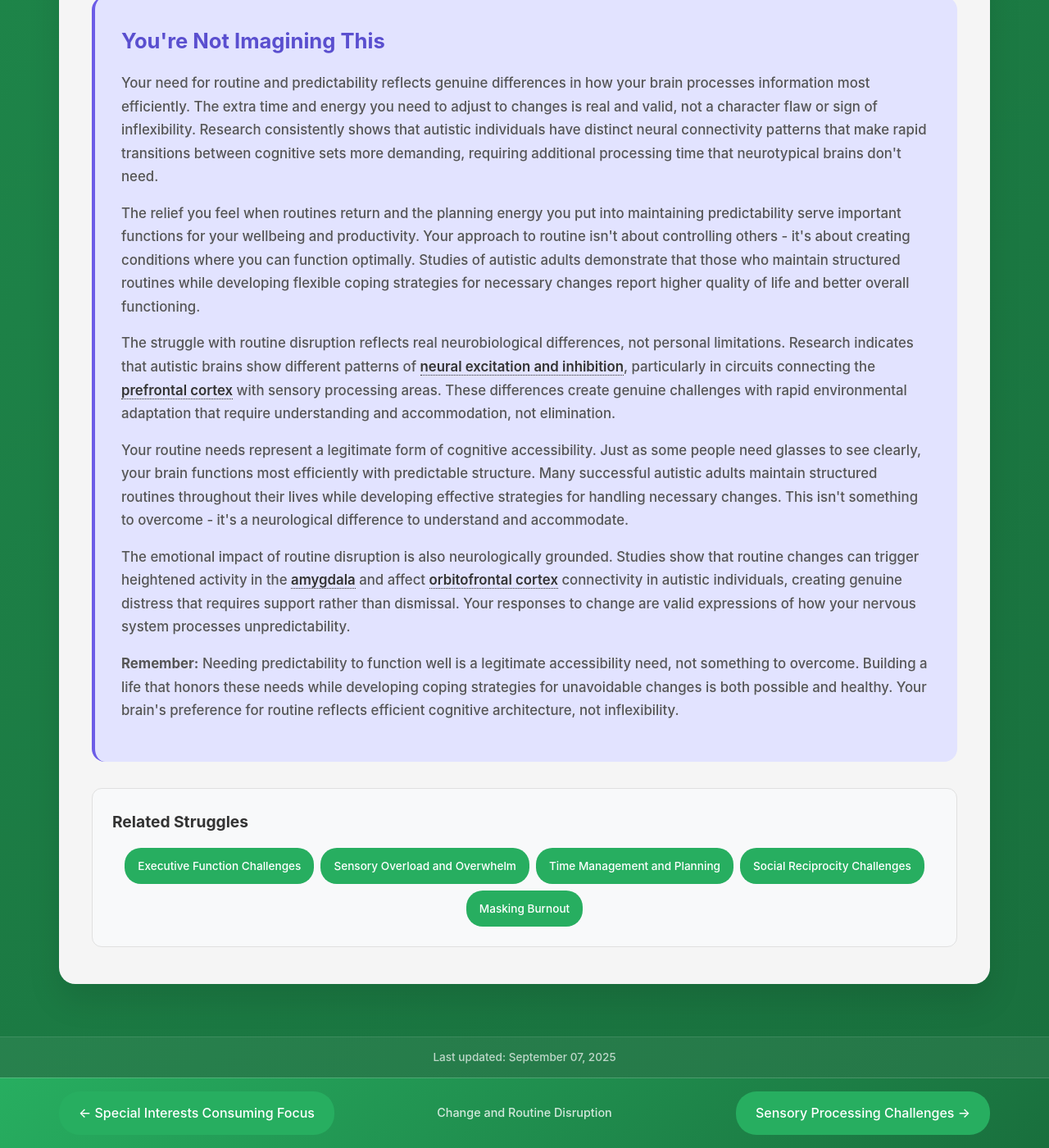
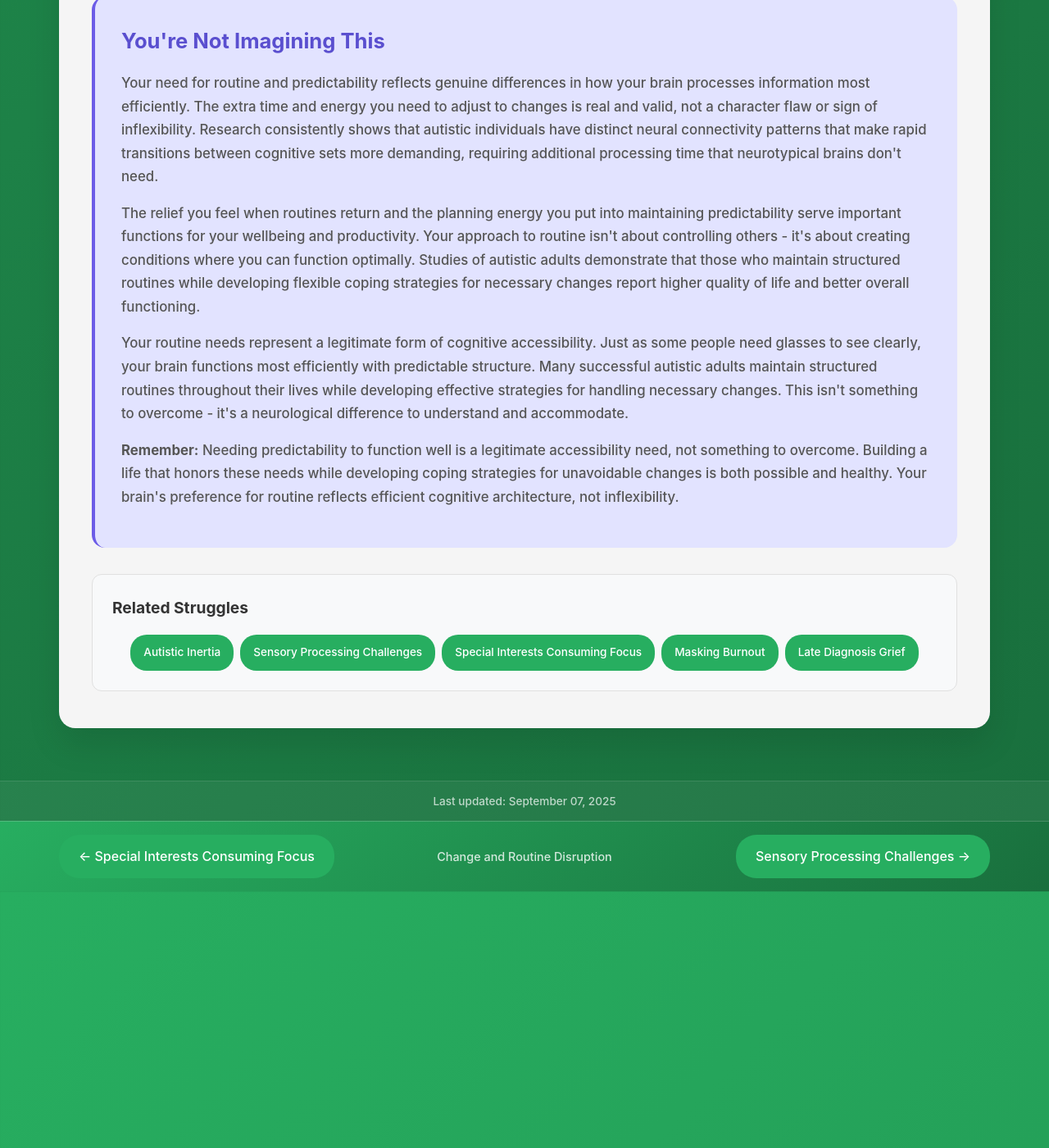
Before and after one commit to neurodivergent-survival-guide/neurodivergent-survival-guide, a Jekyll site: the page built from struggles/change-and-routine-disruption.html, in a window 1280 px wide and 1400 px high, scrolled down 5292 px. Shown: the whole window at 82% size. Built offline with Jekyll 4.4.1, drawn with Linux system fonts in a browser that asks for light colours; after the commit the page ends 6379 px from its top, so only the background shows below that.

Commit message:
Update change-and-routine-disruption.html

```diff
--- a/struggles/change-and-routine-disruption.html
+++ b/struggles/change-and-routine-disruption.html
@@ -140,11 +140,7 @@
 
         <p>The relief you feel when routines return and the planning energy you put into maintaining predictability serve important functions for your wellbeing and productivity. Your approach to routine isn't about controlling others - it's about creating conditions where you can function optimally. Studies of autistic adults demonstrate that those who maintain structured routines while developing flexible coping strategies for necessary changes report higher quality of life and better overall functioning.</p>
 
-        <p>The struggle with routine disruption reflects real neurobiological differences, not personal limitations. Research indicates that autistic brains show different patterns of <a class="jargon">neural excitation and inhibition<span class="tooltip">The brain's balance between stimulating and calming neural activity</span></a>, particularly in circuits connecting the <a class="jargon">prefrontal cortex<span class="tooltip">Brain region responsible for planning and executive functions</span></a> with sensory processing areas. These differences create genuine challenges with rapid environmental adaptation that require understanding and accommodation, not elimination.</p>
-
         <p>Your routine needs represent a legitimate form of cognitive accessibility. Just as some people need glasses to see clearly, your brain functions most efficiently with predictable structure. Many successful autistic adults maintain structured routines throughout their lives while developing effective strategies for handling necessary changes. This isn't something to overcome - it's a neurological difference to understand and accommodate.</p>
-
-        <p>The emotional impact of routine disruption is also neurologically grounded. Studies show that routine changes can trigger heightened activity in the <a class="jargon">amygdala<span class="tooltip">Brain structure involved in processing emotions and stress responses</span></a> and affect <a class="jargon">orbitofrontal cortex<span class="tooltip">Brain region involved in emotion regulation and decision-making</span></a> connectivity in autistic individuals, creating genuine distress that requires support rather than dismissal. Your responses to change are valid expressions of how your nervous system processes unpredictability.</p>
 
         <div class="highlight-box">
             <p><strong>Remember:</strong> Needing predictability to function well is a legitimate accessibility need, not something to overcome. Building a life that honors these needs while developing coping strategies for unavoidable changes is both possible and healthy. Your brain's preference for routine reflects efficient cognitive architecture, not inflexibility.</p>
@@ -154,11 +150,11 @@
     <div class="related-struggles">
         <h3>Related Struggles</h3>
         <div class="struggle-tags">
-            <a href="{{ '/struggles/executive-function-challenges.html' | relative_url }}" class="struggle-tag">Executive Function Challenges</a>
-            <a href="{{ '/struggles/sensory-overload-and-overwhelm.html' | relative_url }}" class="struggle-tag">Sensory Overload and Overwhelm</a>
-            <a href="{{ '/struggles/time-management-and-planning.html' | relative_url }}" class="struggle-tag">Time Management and Planning</a>
-            <a href="{{ '/struggles/social-reciprocity-challenges.html' | relative_url }}" class="struggle-tag">Social Reciprocity Challenges</a>
+            <a href="{{ '/struggles/autistic-inertia.html' | relative_url }}" class="struggle-tag">Autistic Inertia</a>
+            <a href="{{ '/struggles/sensory-processing-challenges.html' | relative_url }}" class="struggle-tag">Sensory Processing Challenges</a>
+            <a href="{{ '/struggles/special-interests-consuming-focus.html' | relative_url }}" class="struggle-tag">Special Interests Consuming Focus</a>
             <a href="{{ '/struggles/masking-burnout.html' | relative_url }}" class="struggle-tag">Masking Burnout</a>
+            <a href="{{ '/struggles/late-diagnosis-grief.html' | relative_url }}" class="struggle-tag">Late Diagnosis Grief</a>
         </div>
     </div>
 </div>
```
